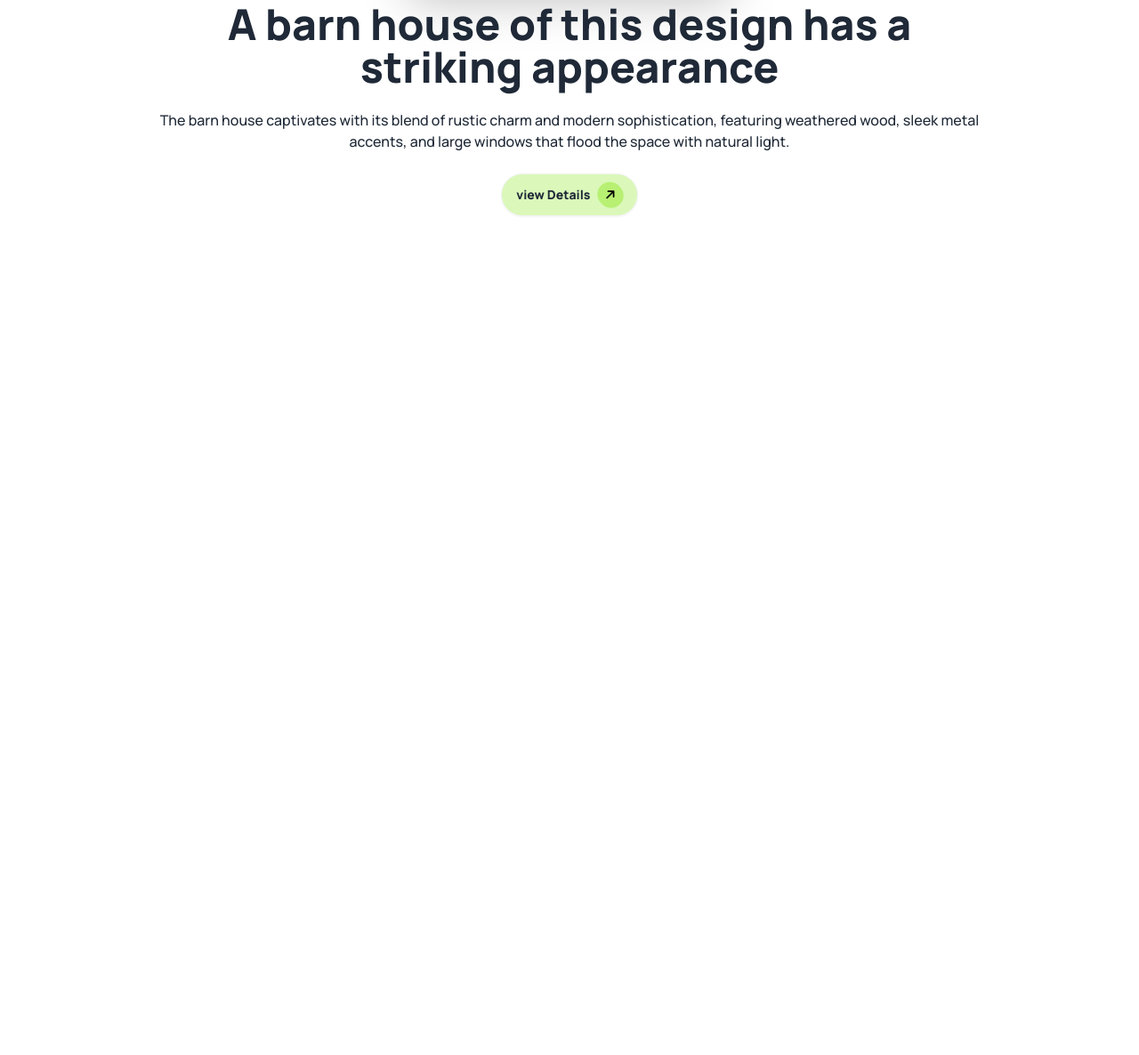
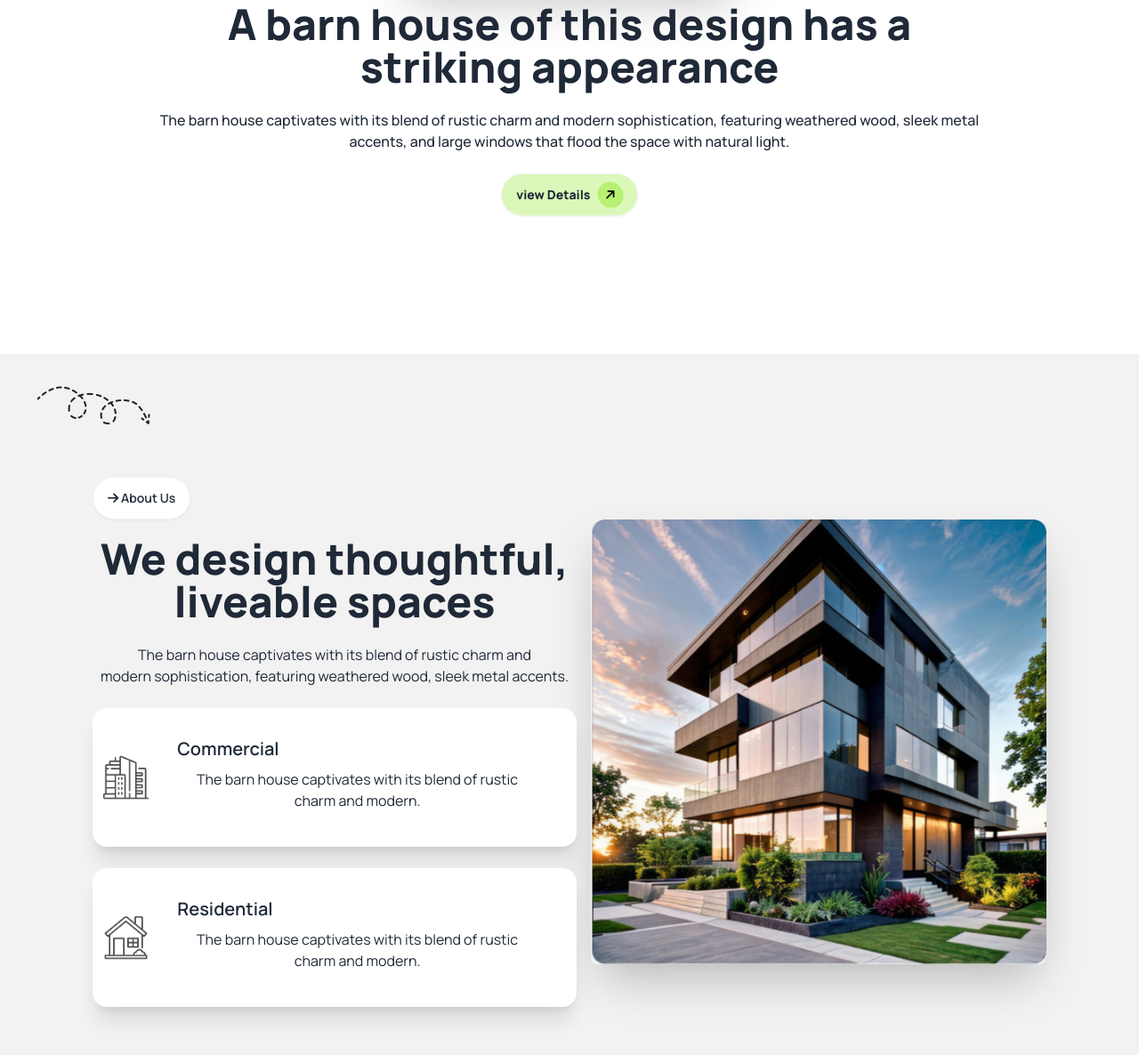
Before and after one commit to yead0090/assignment-3, a plain HTML site: page index.html in a window 1280 px wide. Shown: the part 470-1656 px from the top of the page at 89% size. Before the commit the page ends 868 px from the top, so only its background shows below. Drawn offline with nearby package versions, Linux system fonts and the light colour scheme.

Commit message:
2nd part done

```diff
--- a/index.html
+++ b/index.html
@@ -92,6 +92,62 @@
             </div>
         </header>
     </div>
+    <!-- main section -->
+    <div class="main-container text-center bg-base-200">
+        <main class="max-w-6xl mx-auto pt-9 ">
+            <!-- we design thoughtful section -->
+            <!-- hero section -->
+            <div class="hero bg-base-200  min-h-screen p-6 relative">
+
+                <div class="hero-content flex-col-reverse lg:flex-row-reverse  ">
+
+                    <img src="./assets/Rectangle.png" class="lg:max-w-lg rounded-lg shadow-2xl" />
+                    <div>
+                        <button class=" hidden lg:block btn bg-white rounded-3xl">
+                            <i class="fa-solid fa-arrow-right"></i>
+                            About Us</button>
+                        <button class=" lg:hidden btn bg-white rounded-3xl  ">
+                            <i class="fa-solid fa-arrow-right"></i>
+                            About Us</button>
+                        <h1 class="text-5xl mt-5 font-extrabold">We design thoughtful,<br> liveable spaces</h1>
+                        <p class="py-6">
+                            The barn house captivates with its blend of rustic charm and <br>
+                            modern sophistication, featuring weathered wood, sleek metal accents.
+                        </p>
+
+                        <!-- vector -->
+                        <img class="hidden lg:flex  vector-p " src="./assets/Vector.png" alt="">
+
+                        <!-- card -->
+                        <div class="cards space-y-6 items-center">
+                            <div class="card card-side bg-base-100 shadow-xl px-3">
+                                <figure>
+                                    <img src="./assets/commercial.png" alt="Movie" />
+                                </figure>
+                                <div class="card-body">
+                                    <h2 class="card-title">Commercial</h2>
+                                    <p>The barn house captivates with its blend of rustic charm and modern.</p>
+                                    <div class="card-actions justify-end">
+
+                                    </div>
+                                </div>
+                            </div>
+                            <div class="card card-side bg-base-100 shadow-xl px-3">
+                                <figure>
+                                    <img src="./assets/residential.png" alt="Movie" />
+                                </figure>
+                                <div class="card-body">
+                                    <h2 class="card-title">Residential</h2>
+                                    <p>The barn house captivates with its blend of rustic charm and modern.</p>
+                                    <div class="card-actions justify-end">
+
+                                    </div>
+                                </div>
+                            </div>
+                        </div>
+                    </div>
+                </div>
+            </div>
 
 </body>
 
```
